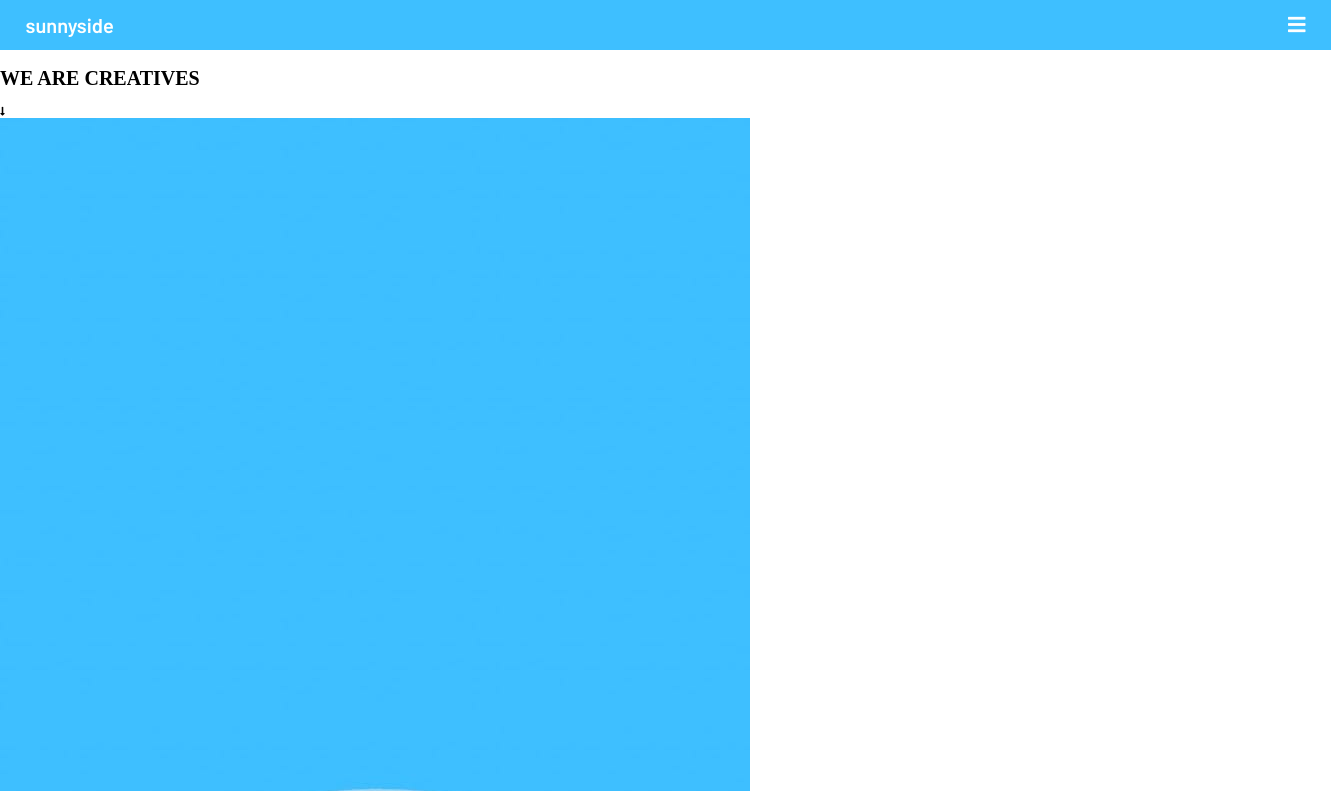
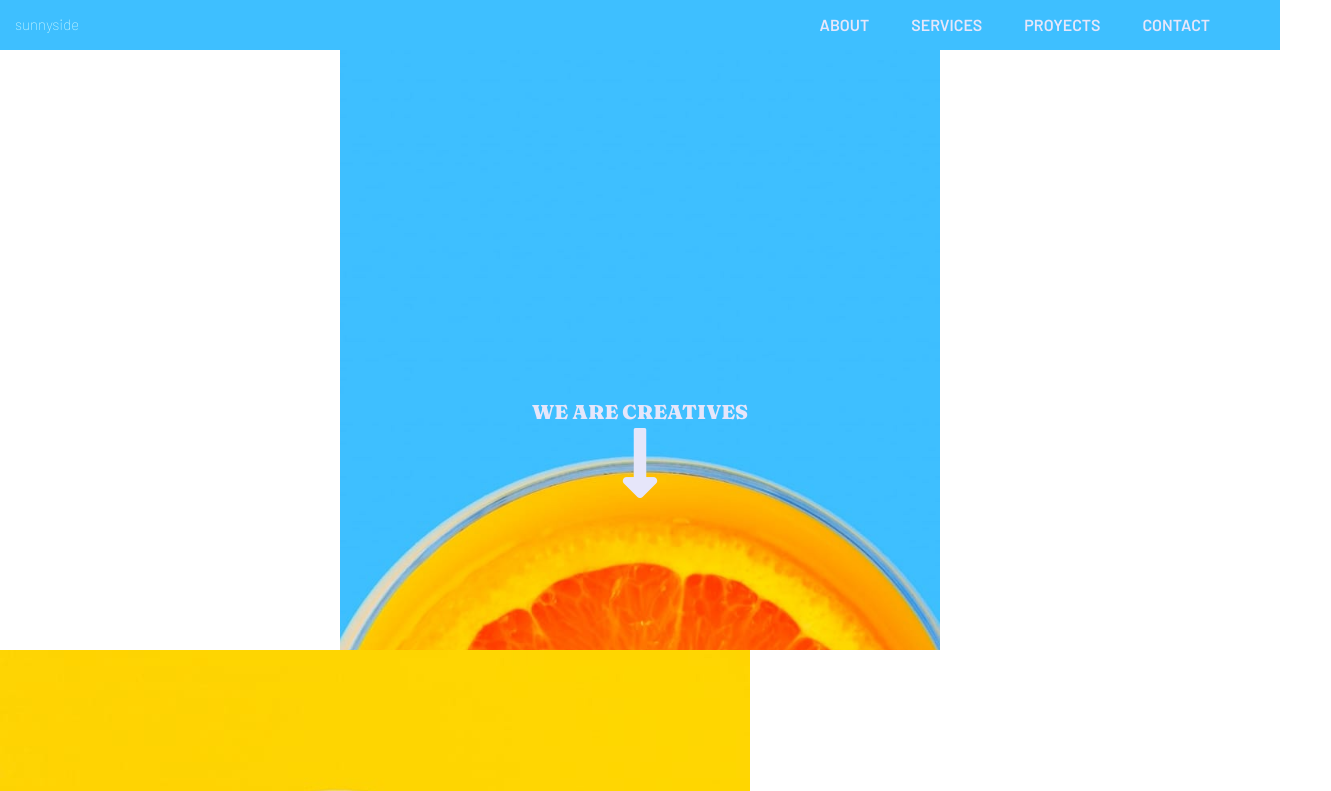
Before and after one commit to cumbinar/fronted-mentor-01, a plain HTML site: page index.html in a window 1280 px wide. Shown: the top 791 px of the page, 1331 px wide, since content can reach past the window. Drawn offline with Linux system fonts and the light colour scheme.

Commit message:
maquetado nav y secction-1

```diff
--- a/index.html
+++ b/index.html
@@ -15,33 +15,35 @@
           integrity="sha384-DyZ88mC6Up2uqS4h/KRgHuoeGwBcD4Ng9SiP4dIRy0EXTlnuz47vAwmeGwVChigm" crossorigin="anonymous">
     <link rel="stylesheet" href="normalize.css">
     <link rel="stylesheet" href="style.css">
+<!--    <link rel="stylesheet" href="menu.css">-->
 
 </head>
 
     <body>
- <header class="header-container">
+        <header>
+            <nav class="contenedor-nav">
                 <div class="header-container-logo">sunnyside</div>
+                <input type="checkbox" id="check">
+                <label for="check" class="bar-btn"><i class="fas fa-bars"></i></label>
+                <ul class="nav-menu">
+<!--                    <li><a class="active" href="#">Home</a></li>-->
+                    <li> <a  href="#">About</a></li>
+                    <li> <a href="#">Services</a></li>
+                    <li> <a href="#">Proyects</a></li>
+                    <li> <a href="#">Contact</a></li>
+                </ul>
+            </nav>
+        </header>
 
-    <!-- <nav>
-        <ul class="nav">
-            <li> <a href="#" >About</a> </li>
-            <li> <a href="#">Servises</a> </li>
-            <li> <a href="#">Proyects</a> </li>
-            <li> <a href="#">Contact</a> </li>
-        </ul>
-    </nav> -->
-
-        <i class="fas fa-bars"></i>
-
- </header>
 
      <main>
          <section class="section1-container">
+
+                 <div class="modelo modelo-x">
                      <h1>WE ARE CREATIVES</h1>
-         <div>
-            <i class="fas fa-long-arrow-alt-down"></i>
+                     <i class="fas fa-long-arrow-alt-down" ></i>
                  </div>
-         <img src="./images/mobile/image-header.jpg" alt="">
+
          </section>
          <section class="section2-container">
             <div>
--- /dev/null
+++ b/menu.css
@@ -0,0 +1,180 @@
+/*GOOGLE FONTS*/
+@import url('https://fonts.googleapis.com/css2?family=Barlow:wght@600&family=Fraunces:wght@100;700;900&display=swap');
+
+/*CSS RESET*/
+
+html {
+    box-sizing: border-box;
+    font-size: 62.5%; /*REM -> Medida RELATIVA que toma como referencia la medida que trae el HTML. Si la medida de la fuente de un párrafo heredada de HTML es 16px, un rem entonces mide eso, 16px. Tip: Para facilitar el uso de la medida REM, podemos darle a HTML un font-size de 62.5%. Así 1rem equivaldrá a 10px .*/
+}
+*,
+*:before,
+*:after {
+    box-sizing: inherit;
+}
+
+*{
+    padding: 0;
+    margin: 0;
+    text-decoration: none;
+    list-style: none;
+
+}
+body{
+    font-family: "Barlow", sans-serif;
+}
+
+/* INICIO  HEADER*/
+.contenedor-nav{
+    display: flex;
+    background-color: rgb(62,191,255);
+    color: lightcyan;
+    justify-content: space-between;
+    align-items: center; /*centra verticalmente*/
+}
+
+/*NAVIGATION*/
+.contenedor-nav{
+    display: flex;
+    justify-content: space-between;
+    align-items: center;
+}
+
+.header-container-logo{
+    width: 8rem;
+    margin-left:1.5rem ;
+    font-family: "Barlow", sans-serif;
+    font-size: 1.5rem;
+    color: lightcyan;
+    /*margin-top: 20px;*/
+}
+
+.nav-menu{
+    position: fixed;
+    width: 100%;
+    /*height: 100vh; !*antes de ocultarlo*!*/
+    height: 0;
+    top: 5rem;
+    /*background: rgba(0, 0, 0, .95);*/
+    text-align: center;
+    transition: all .5s;
+}
+.bar-btn{
+    margin-right: 1.5rem;
+    font-size: 1.6rem;
+}
+
+.arrow{
+    font-size: 20rem;
+}
+.nav-menu li{
+    /*display: block; !*antes de ocultar*!*/
+    display: none;
+    line-height: 3rem;
+    margin: 3rem 0;
+    transition: all.5s;
+}
+.nav-menu li a{
+    color: lavender;
+    font-size: 1.6rem;
+    text-transform: uppercase;
+    font-weight: 600;
+}
+.nav-menu li a.active, .nav-menu li a:hover{
+    color: black;
+    background-color: hsl(51, 100%, 49%);
+    border-radius: 1rem;
+    padding: .4rem;
+    transition: .3s;
+    cursor: pointer;
+}
+
+#check{
+    display: none; /*oculta el check-btn*/
+}
+
+#check:checked ~ .nav-menu{
+    height: 100%;
+}
+#check:checked ~ .nav-menu li{
+    display: block;
+}
+
+/* INICIO  HEADER*/
+@media(min-width: 768px){
+    /* INICIO  HEADER*/
+    .logo{
+        margin-left: 5rem;
+    }
+
+    .bar-btn{
+        display:none;
+    }
+    .nav-menu{
+        position: relative;
+        height: 5rem;
+        top: 2rem; /*separa desde la parte superior*/
+        text-align: right;
+        margin-right: 5rem;
+    }
+    .nav-menu li{
+        display: inline-block;
+        line-height: 100%;
+        margin: 0 2rem;
+        transition: none;
+    }
+    .nav-menu li a{
+        font-size: 1.6rem;
+    }
+    .nav-menu li a.active, .nav-menu li a:hover{
+        background-color: lavender;
+
+    } /* TERMINA  HEADER*/
+
+}
+   /*SECCIÓN 1*/
+   /* .img{*/
+   /*     max-width: 100%;*/
+   /*     height: auto;*/
+   /*     }*/
+
+    /*.section1-container{*/
+    /*    display: grid;*/
+    /*    grid-row: 1fr;*/
+    /*    text-align: center;*/
+    /*}*/
+.section1-container{
+    height: 60rem;
+
+}
+.section1-container h1{
+    padding-top: 10rem;
+    font-family: "Fraunces";
+    font-weight: 600;
+    color: lavender;
+}
+
+.section1-container i{
+    font-size: 20rem;
+    color: lavender;
+    font-weight: 600;
+}
+
+
+.modelo{
+    display: flex;
+    min-height: 60rem;
+    background-size: 60rem;
+    background-position: center;
+    margin-bottom: 2rem;
+    flex-direction: column;
+    align-items: center
+}
+
+
+.modelo-x{
+    background-image: url("/images/mobile/image-header.jpg");
+    max-width: 100%;
+    height: auto;
+    background-repeat: no-repeat;
+}
--- a/style.css
+++ b/style.css
@@ -1,26 +1,170 @@
-.header-container {
+/*GOOGLE FONTS*/
+@import url('https://fonts.googleapis.com/css2?family=Barlow:wght@100;600&family=Fraunces:wght@100;700;900&display=swap');
+
+/*CSS RESET*/
+
+html {
+  box-sizing: border-box;
+  font-size: 62.5%; /*REM -> Medida RELATIVA que toma como referencia la medida que trae el HTML. Si la medida de la fuente de un párrafo heredada de HTML es 16px, un rem entonces mide eso, 16px. Tip: Para facilitar el uso de la medida REM, podemos darle a HTML un font-size de 62.5%. Así 1rem equivaldrá a 10px .*/
+}
+*,
+*:before,
+*:after {
+  box-sizing: inherit;
+}
+
+*{
+  padding: 0;
+  margin: 0;
+  text-decoration: none;
+  list-style: none;
+
+}
+body{
+  font-family: "Barlow", sans-serif;
+}
+
+/* INICIO  HEADER*/
+.contenedor-nav{
+  display: flex;
+  background-color: rgb(62,191,255);
+  color: lightcyan;
+  justify-content: space-between;
+  align-items: center; /*centra verticalmente*/
+}
+
+/*NAVIGATION*/
+.contenedor-nav{
   display: flex;
   justify-content: space-between;
   align-items: center;
-  padding: 0 2%;
-  background-color: rgb(62, 191, 255);
-  color: white;
+}
+
+.header-container-logo{
+  width: 8rem;
+  margin-left:1.5rem ;
+  font-family: "Barlow", sans-serif;
+  font-size: 1.5rem;
+  color: lightcyan;
+  /*margin-top: 20px;*/
+}
+
+.nav-menu{
+  position: fixed;
   width: 100%;
-  min-width: 375px;
-  height: 50px;
-  font-size: 2rem;
+  /*height: 100vh; !*antes de ocultarlo*!*/
+  height: 0;
+  top: 5rem;
+  /*background: rgba(0, 0, 0, .95);*/
+  text-align: center;
+  transition: all .5s;
 }
-.header-container-logo {
-  font-family: "Barlow", sans-serif;
+.bar-btn{
+  margin-right: 1.5rem;
+  font-size: 1.6rem;
 }
-.header-container-nav {
-  /* background-color: brown; */
-  width: 10%;
+
+.arrow{
+  font-size: 20rem;
+}
+.nav-menu li{
+  /*display: block; !*antes de ocultar*!*/
+  display: none;
+  line-height: 3rem;
+  margin: 3rem 0;
+  transition: all.5s;
+}
+.nav-menu li a{
+  color: lavender;
+  font-size: 1.6rem;
+  text-transform: uppercase;
+  font-weight: 600;
+}
+.nav-menu li a.active, .nav-menu li a:hover{
+  color: black;
+  background-color: hsl(51, 100%, 49%);
+  border-radius: 1rem;
+  padding: .4rem;
+  transition: .3s;
+  cursor: pointer;
+}
+
+#check{
+  display: none; /*oculta el check-btn*/
+}
+
+#check:checked ~ .nav-menu{
   height: 100%;
 }
+#check:checked ~ .nav-menu li{
+  display: block;
+}
 
-.header-container-nav::before {
-  content: "cualddddd";
-  width: 100px;
+/* INICIO  HEADER*/
+@media(min-width: 768px){
+  /* INICIO  HEADER*/
+  .logo{
+    margin-left: 5rem;
+  }
+
+  .bar-btn{
+    display:none;
+  }
+  .nav-menu{
+    position: relative;
+    height: 5rem;
+    top: 2rem; /*separa desde la parte superior*/
+    text-align: right;
+    margin-right: 5rem;
+  }
+  .nav-menu li{
+    display: inline-block;
+    line-height: 100%;
+    margin: 0 2rem;
+    transition: none;
+  }
+  .nav-menu li a{
+    font-size: 1.6rem;
+  }
+  .nav-menu li a.active, .nav-menu li a:hover{
+    background-color: lavender;
+
+  } /* TERMINA  HEADER*/
+
+}
+/*SECCIÓN 1*/
+
+.section1-container{
+  height: 60rem;
+
+}
+.section1-container h1{
+  padding-top: 35rem;
+  font-family: "Fraunces";
+  font-weight: 900;
+  color: lavender;
+}
+
+.section1-container i{
+  font-size:8rem;
+  color: lavender;
+}
+
+
+.modelo{
+  display: flex;
+  min-height: 60rem;
+  background-size: 60rem;
+  background-position: center;
+  margin-bottom: 2rem;
+  flex-direction: column;
+  align-items: center
+}
+
+
+.modelo-x{
+  background-image: url("/images/mobile/image-header.jpg");
+  max-width: 100%;
   height: auto;
+  background-repeat: no-repeat;
 }
```
Also changed, not shown: normalize.css. Lines whose indentation alone changed are shown as unchanged.
